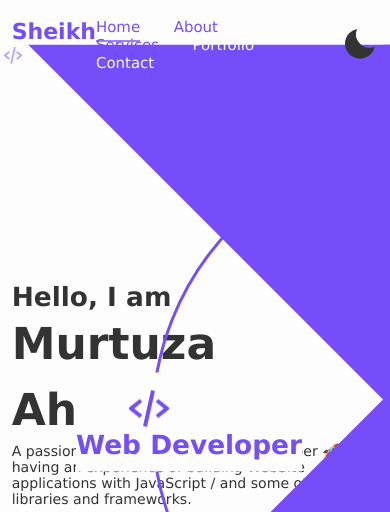
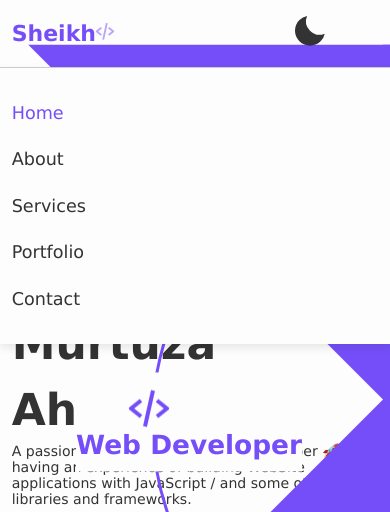
Before and after one commit to Murtuza-Ahmed/javascript-paractice-project, a plain HTML site: page portfolio/index.html in a window 390 px wide. Shown: the top 512 px of the page. Drawn offline with nearby package versions, Linux system fonts and the light colour scheme.

Commit message:
media quary end script file start

```diff
--- a/portfolio/assets/css/style.css
+++ b/portfolio/assets/css/style.css
@@ -647,3 +647,48 @@ span {
         padding: 2rem 3%;
     }
 }
+
+@media only screen and (max-width:768px) {
+    #menu-icon {
+        display: block;
+    }
+
+    #darkMode-icon {
+        position: absolute;
+        right: 7rem;
+        font-size: 2.6rem;
+        margin-bottom: .1rem;
+    }
+
+    .navbar {
+        position: absolute;
+        top: 100%;
+        left: 0;
+        width: 100%;
+        padding: 1rem 3%;
+        background-color: var(--bg-color);
+        border-top: .1rem solid rgba(0, 0, 0, 0.2);
+        box-shadow: 0 .5rem 1rem rgba(0, 0, 0, .1);
+    }
+
+    .navbar a {
+        display: block;
+        font-size: 2rem;
+        margin: 3rem 0;
+        color: var(--text-color);
+    }
+
+    .navbar a:nth-child(1),
+    .navbar a:nth-child(2),
+    .navbar a:nth-child(3) {
+        color: var(--text-color);
+    }
+
+    .navbar a.active {
+        color: var(--main-color);
+    }
+
+    .navbar a.active::before {
+        display: none;
+    }
+}
```
